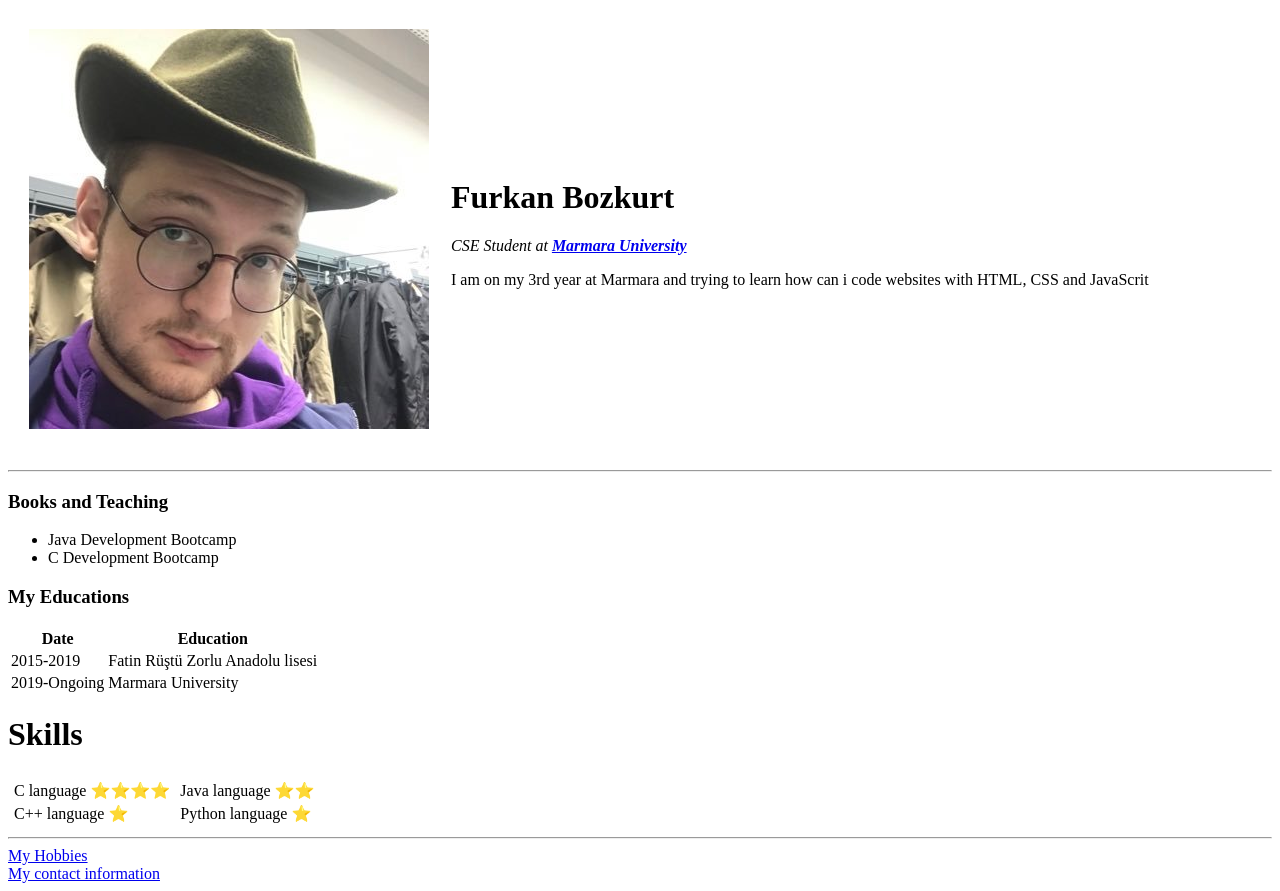
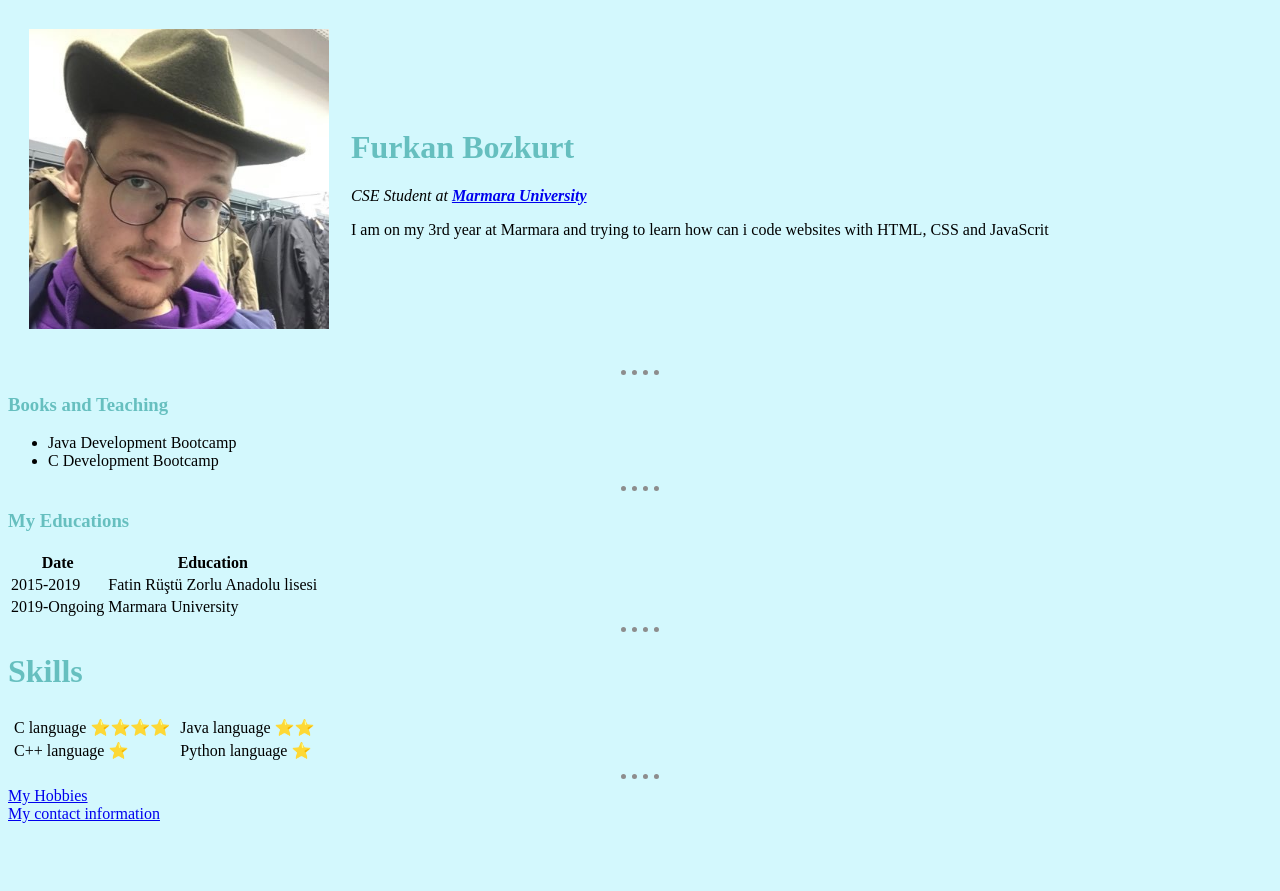
Before and after one commit to Furkan0010/cv, a plain HTML site: page index.html in a window 1280 px wide. After the commit the page ends 831 px from the top, so only its background shows below. Drawn offline with Linux system fonts and the light colour scheme.

Commit message:
Add files via upload

```diff
--- /dev/null
+++ b/CSS/styles.css
@@ -0,0 +1,23 @@
+body {
+    background-color: #d3f8fd;
+  }
+
+  hr {
+    background-color: #d3f8fd;
+    border-style: none;
+    border-top: 10px dotted rgb(141, 141, 141);
+    border-width: 5px;
+    width: 3%;
+
+
+
+  }
+  img{
+    height: 300px;
+  }
+  h1{
+    color: #66BFBF;
+  }
+  h3{
+    color: #66BFBF;
+  }
--- a/index.html
+++ b/index.html
@@ -5,17 +5,8 @@
     <meta charset="UTF-8">
 
     <title>Blog of Furkan</title>
+       <link rel="stylesheet" href="css/styles.css">
 
-<!-- h1 font boyutunu ayarlamak için -->
-<!--p paragraf olduğunu ifade etmek için -->
-<!--strong yazılan yazı tonunu koyulaştırmak için -->
-<!--hr boşluk bırakmak için dikey olarak -->
-<!--head kısmı kullanıcıyla paylaşmıyacağım bilgileri girmem gereken kısım -->
-<!--body kısmı kullanıcının göreceği ve etkileşime geçebileceği kısım -->
-<!--i yazı fontunu değiştirmemei sağlayan kısım -->
-<!--ul sıralı olmayan liste açmamı sağlıyor -->
-<!--ol sıralı liste açmamı sağlıyor -->
-<!--li listenin içine eleman eklememi sağlıyor -->
 </head>
 <body>
     <table cellspacing="20">
@@ -34,7 +25,7 @@
         <li>Java Development Bootcamp</li>
         <li>C Development Bootcamp</li>
     </ul>
-
+    <hr>
         <h3>My Educations</h3>
         <table >
             <thead>
@@ -57,6 +48,7 @@
 
             </tfoot>
       </table>
+      <hr>
       <h1>Skills</h1>
       <table >
         <tr>
@@ -95,3 +87,14 @@
     <a href="Contact.html"target="_blank" rel="noopener noreferrer">My contact information</a>
 </body>
 </html>
+
+<!-- h1 font boyutunu ayarlamak için -->
+<!--p paragraf olduğunu ifade etmek için -->
+<!--strong yazılan yazı tonunu koyulaştırmak için -->
+<!--hr boşluk bırakmak için dikey olarak -->
+<!--head kısmı kullanıcıyla paylaşmıyacağım bilgileri girmem gereken kısım -->
+<!--body kısmı kullanıcının göreceği ve etkileşime geçebileceği kısım -->
+<!--i yazı fontunu değiştirmemei sağlayan kısım -->
+<!--ul sıralı olmayan liste açmamı sağlıyor -->
+<!--ol sıralı liste açmamı sağlıyor -->
+<!--li listenin içine eleman eklememi sağlıyor -->
```
Also changed, not shown: Contact.html (+1 -0 lines), hobbies.html (+1 -0 lines), input.html (+1 -0 lines).
